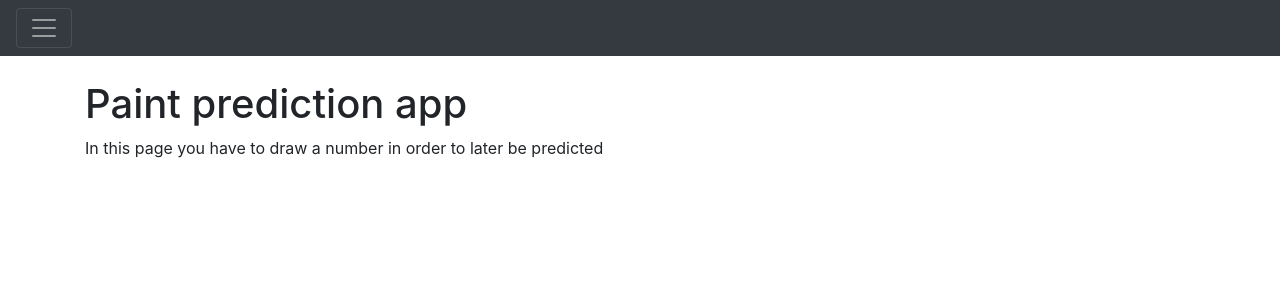
After one commit to AreYouRuben/MyFirstStandAlone-LM, a Flask app: page /mnist in a window 1280 px wide. The commit adds this page. Shown: the top 300 px of the page. Run offline with Flask 2, Linux system fonts and the light colour scheme; some libraries are stand-ins or nearby versions.

Commit message:
Starting building MNIST app

```diff
--- a/app/templates/layout.html
+++ b/app/templates/layout.html
@@ -17,6 +17,7 @@
         <div class="collapse navbar-collapse" id="navbarSupportedContent">
             <ul class="navbar-nav mr-auto">
         {{ render_nav_item('.index', 'Home') }}
+        {{ render_nav_item('.mnist', 'MNIST app') }}
     </ul>
     </div>
 </nav>
--- /dev/null
+++ b/app/templates/mnistPage.html
@@ -0,0 +1,8 @@
+{% extends 'layout.html' %}
+
+{% block content %}
+  <h1>Paint prediction app</h1>
+  <p class="important">
+    In this page you have to draw a number in order to later
+    be predicted
+{% endblock %}
--- a/app/views.py
+++ b/app/views.py
@@ -6,3 +6,7 @@ page = Blueprint('page', __name__)
 @page.route('/')
 def index():
     return render_template('index.html', title='Home')
+
+@page.route('/mnist')
+def mnist():
+    return render_template('mnistPage.html', title='Guess the number')
```
Also changed, not shown: 4 other files.
